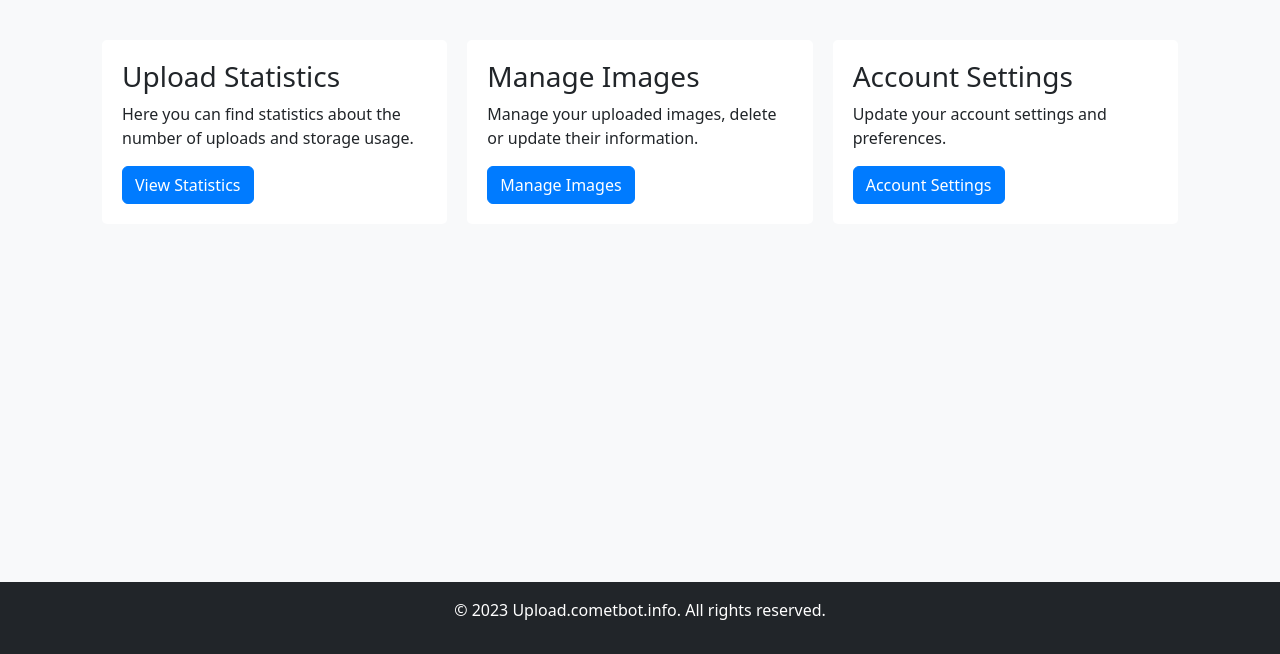
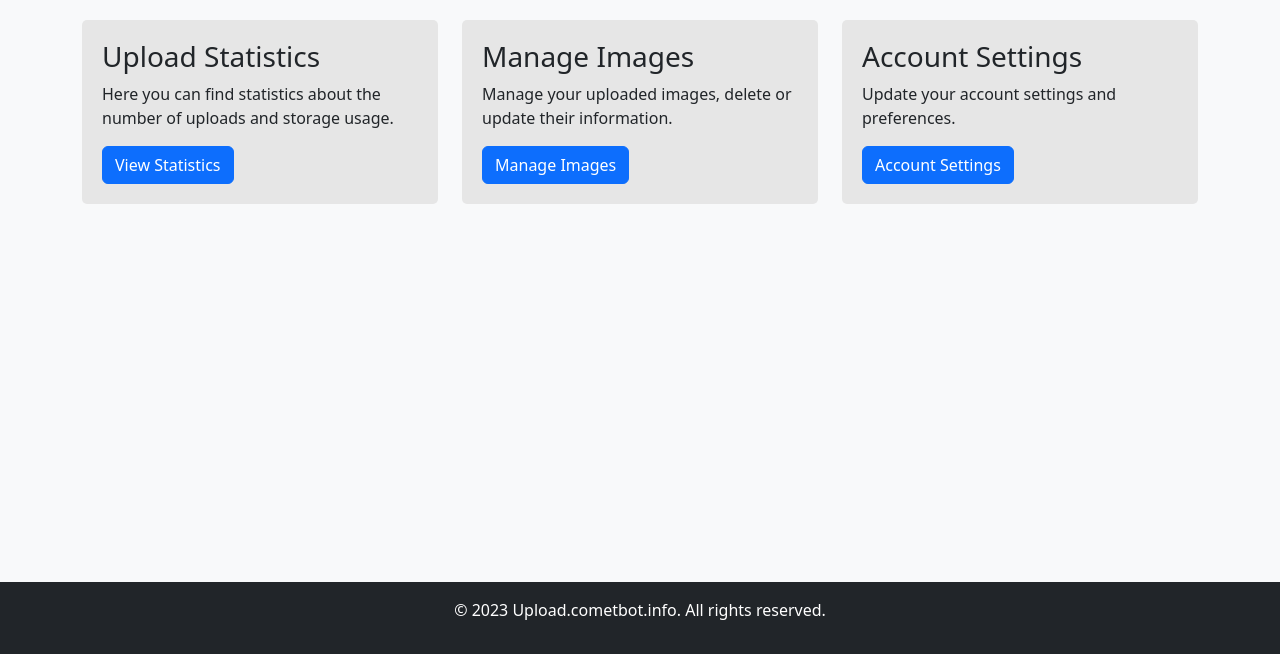
Before and after one commit to Comet-Image-Host/frontend, a plain HTML site: page dashboard.html in a window 1280 px wide. Shown: the part 146-800 px from the top of the page. Drawn offline with nearby package versions, Linux system fonts and the light colour scheme.

Commit message:
Improve accessibility dashboard

```diff
--- a/dashboard.html
+++ b/dashboard.html
@@ -16,35 +16,25 @@
       background-color: #f8f9fa;
     }
 
-    main {
-      flex: 1;
-    }
-
     .dashboard-container {
       display: grid;
-      grid-template-columns: repeat(3, 1fr);
-      grid-gap: 20px;
+      grid-template-columns: repeat(1, 1fr);
+      gap: 20px;
       padding: 20px;
     }
 
     .dashboard-card {
-      background-color: #ffffff;
+      background-color: #e6e6e6;
       padding: 20px;
       border-radius: 5px;
+      margin-bottom: 10px;
     }
 
-    .btn-primary {
-      background-color: #007bff;
-      border-color: #007bff;
-    }
-
-    .btn-primary:hover {
-      background-color: #0062cc;
-      border-color: #0062cc;
-    }
-
-    .btn-primary:focus {
-      box-shadow: none;
+    .footer {
+      background-color: #f8f9fa;
+      padding: 20px;
+      text-align: center;
+      margin-top: auto;
     }
   </style>
 </head>
@@ -53,21 +43,25 @@
   <script src="./components/navbar.js"></script>
 
   <main>
-
     <section class="dashboard py-5">
       <div class="container">
         <h2 class="text-center mb-4">Dashboard</h2>
-        <div class="dashboard-container">
+        <div class="row">
+          <div class="col-lg-4 col-md-6">
             <div class="dashboard-card">
               <h3>Upload Statistics</h3>
               <p>Here you can find statistics about the number of uploads and storage usage.</p>
               <a href="#" class="btn btn-primary">View Statistics</a>
             </div>
+          </div>
+          <div class="col-lg-4 col-md-6">
             <div class="dashboard-card">
               <h3>Manage Images</h3>
               <p>Manage your uploaded images, delete or update their information.</p>
               <a href="#" class="btn btn-primary">Manage Images</a>
             </div>
+          </div>
+          <div class="col-lg-4 col-md-6">
             <div class="dashboard-card">
               <h3>Account Settings</h3>
               <p>Update your account settings and preferences.</p>
@@ -75,11 +69,12 @@
             </div>
           </div>
         </div>
+      </div>
     </section>
   </main>
 
+    <script src="./components/footer.js"></script>
     <script src="https://cdn.jsdelivr.net/npm/bootstrap@5.3.0/dist/js/bootstrap.min.js"></script>
-  <script src="./components/footer.js"></script>
 </body>
 
 </html>
```
Also changed, not shown: stats.html (added). Lines whose indentation alone changed are shown as unchanged.
